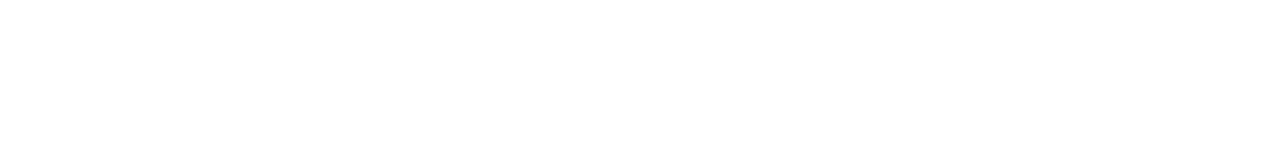
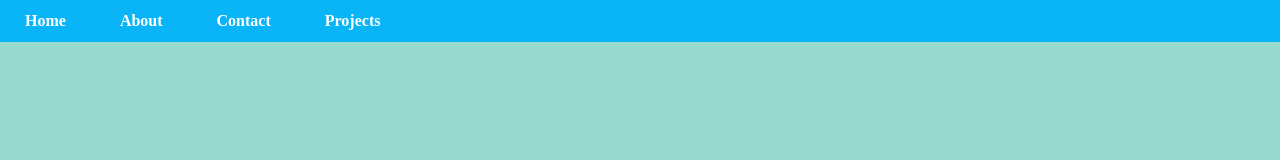
Before and after one commit to PoojaGaikwad01/SIGMA-WEB-DEVELOPMENT-CodeWithHarry, a plain HTML site: page TUTORIAL-33/index.html in a window 1280 px wide. Drawn offline with Linux system fonts and the light colour scheme.

Commit message:
TUTORIAL-36

```diff
--- a/TUTORIAL-33/index.html
+++ b/TUTORIAL-33/index.html
@@ -4,8 +4,18 @@
     <meta charset="UTF-8">
     <meta name="viewport" content="width=device-width, initial-scale=1.0">
     <title>Multi color Website</title>
+    <link rel="stylesheet" href="style.css">
 </head>
 <body>
-
+    <header>
+        <nav>
+            <ul>
+                <li><a href="/">Home</a></li>
+                <li><a href="/">About</a></li>
+                <li><a href="/">Contact</a></li>
+                <li><a href="/">Projects</a></li>
+            </ul>
+        </nav>
+    </header>
 </body>
 </html>
--- a/TUTORIAL-33/style.css
+++ b/TUTORIAL-33/style.css
@@ -0,0 +1,54 @@
+/* :root {
+    --primary-color: rgb(173, 92, 248);
+    --text-color: white;
+    --secondary-color: rgb(154, 144, 163);
+} */
+ /* :root {
+    --primary-color: rgb(247, 9, 9);
+    --text-color: white;
+    --secondary-color: rgb(218, 153, 153);
+} */
+  /* :root {
+    --primary-color: rgb(245, 16, 130);
+    --text-color: white;
+    --secondary-color: rgb(218, 153, 183);
+} */
+ /* :root {
+    --primary-color: rgb(9, 13, 247);
+    --text-color: white;
+    --secondary-color: rgb(163, 153, 218);
+} */
+  :root {
+    --primary-color: rgb(9, 180, 247);
+    --text-color: white;
+    --secondary-color: rgb(153, 218, 207);
+}
+
+
+
+
+body {
+    background-color: var(--secondary-color);
+}
+
+* {
+    margin: 0;
+    padding: 0;
+}
+
+nav {
+    background-color: var(--primary-color);
+    padding: 12px 0px;
+}
+
+ul li {
+    list-style: none;
+    display: inline;
+    padding: 25px;
+    color: var(--text-color);
+    font-weight: bolder;
+}
+ul li a{
+    text-decoration: none;
+    color: var(--text-color);
+}
```
Also changed, not shown: TUTORIAL-36/index.html (added, +11 -0 lines), TUTORIAL-36/style.css (added).
